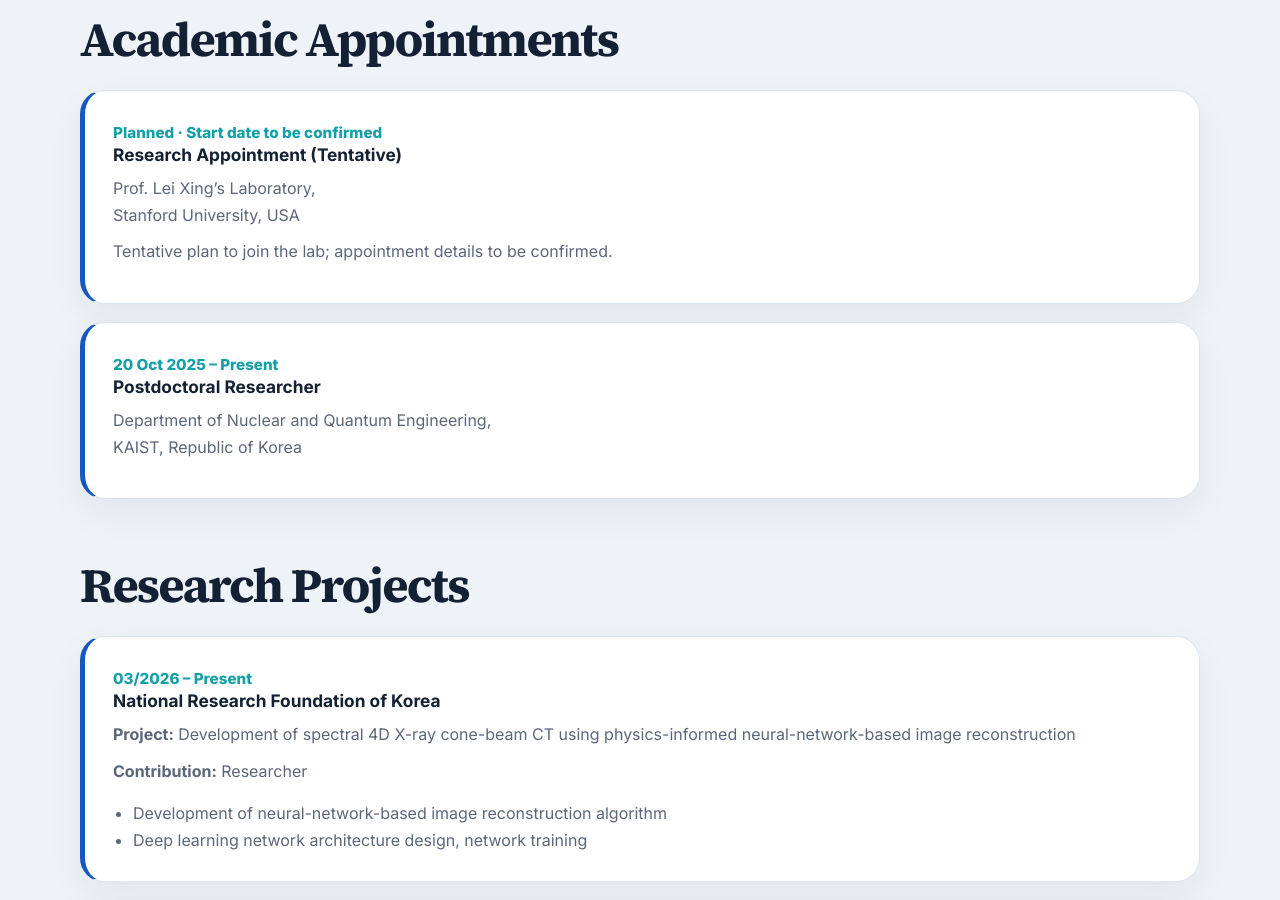
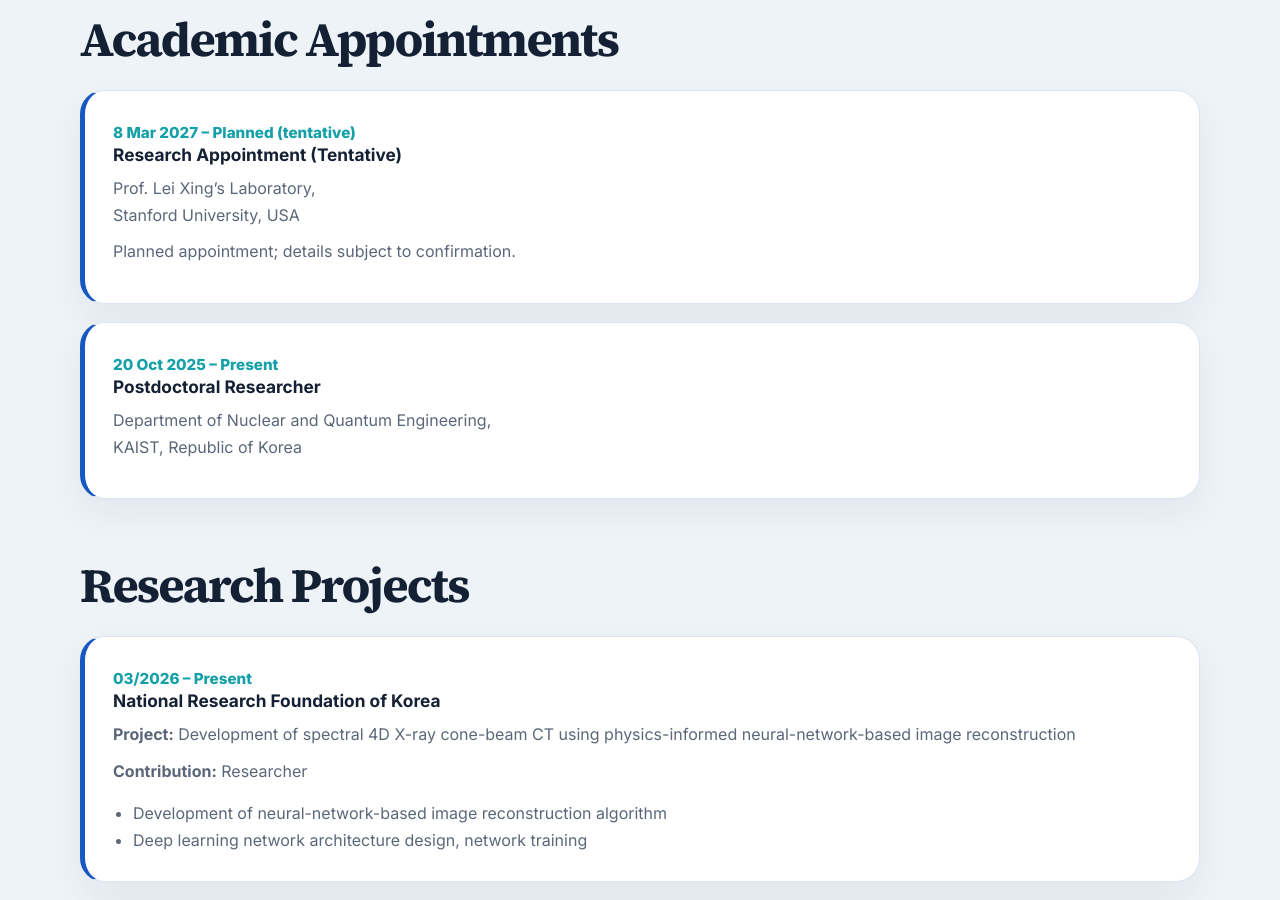
Before and after one commit to dbstjstod1/sungho-yun-homepage, a plain HTML site: page index.html in a window 1280 px wide. Shown: the part 1902-2802 px from the top of the page. Drawn offline with Linux system fonts and the light colour scheme.

Commit message:
Set tentative Stanford appointment start date to March 8, 2027

```diff
--- a/index.html
+++ b/index.html
@@ -102,10 +102,10 @@
         <h2>Academic Appointments</h2>
         <div class="timeline">
           <article>
-            <span class="date">Planned · Start date to be confirmed</span>
+            <span class="date"><time datetime="2027-03-08">8 Mar 2027</time> – Planned (tentative)</span>
             <h3>Research Appointment (Tentative)</h3>
             <p>Prof. Lei Xing’s Laboratory,<br>Stanford University, USA</p>
-            <p>Tentative plan to join the lab; appointment details to be confirmed.</p>
+            <p>Planned appointment; details subject to confirmation.</p>
           </article>
           <article>
             <span class="date"><time datetime="2025-10-20">20 Oct 2025</time> – Present</span>
```
